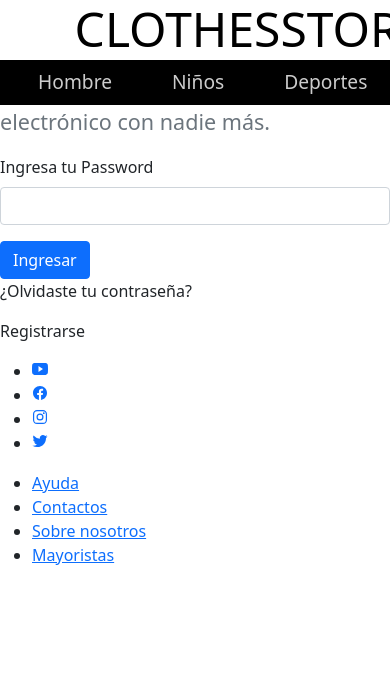
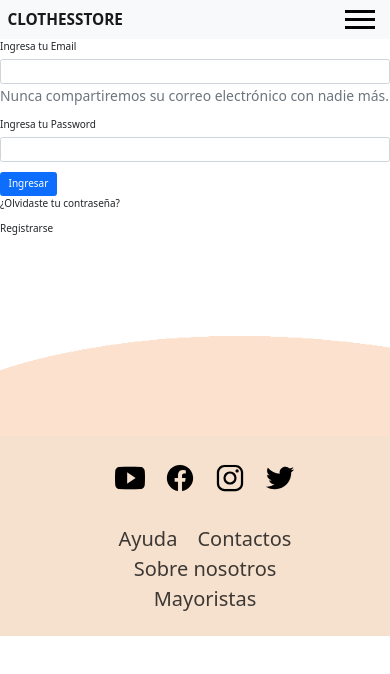
Before and after one commit to AdrianRivadera/Clothes-store, a website: page login.html in a window 390 px wide. Drawn offline with nearby package versions, Linux system fonts and the light colour scheme.

Commit message:
Aplico sass a header y footer

```diff
--- a/css/backup.css
+++ b/css/backup.css
@@ -959,7 +959,7 @@ footer .ola{
 
 /*--------------------------------------------*/
 
-/*login*/
+/* n*/
 
 .login-main-container{
         width: 100%;
--- a/login.html
+++ b/login.html
@@ -55,7 +55,7 @@
 
         <nav class="navbar navbar-expand-lg navbar-light bg-light 	.d-none .d-sm-block">
             <div class="container-fluid">
-              <a class="navbar-brand" href="./index.html">CLOTHESSTORE</a>
+              <a class="navbar-brand fs-3 fw-bolder" href="./index.html">CLOTHESSTORE</a>
               <button class="navbar-toggler collapsed" type="button" data-bs-toggle="collapse" data-bs-target="#navbarSupportedContent" aria-controls="navbarSupportedContent" aria-expanded="false" aria-label="Toggle navigation">
                 <span class="toggler-icon top-bar"></span>
                 <span class="toggler-icon middle-bar"></span>
--- a/scss/base/_estilosGenerales.scss
+++ b/scss/base/_estilosGenerales.scss
@@ -2,3 +2,6 @@
     margin: 0;
     padding: 0;
 }
+html{
+    font-size: 62.5%;
+}
--- a/scss/base/_variables.scss
+++ b/scss/base/_variables.scss
@@ -3,6 +3,6 @@
 $bg-color-general: white;
 $bg-color-footer: #f5e1ce;
 $bg-color-secundary: black;
-$font-size-big: 3rem;
-$font-size-middle: 1.8rem;
-$font-size-small: 1.2rem
+$font-size-big: 4rem;
+$font-size-middle: 2.2rem;
+$font-size-small: 1.8rem
--- /dev/null
+++ b/scss/components/_footer.scss
@@ -0,0 +1,68 @@
+@import '../base/estilosGenerales';
+@import '../base/variables';
+
+footer{
+    position: relative;
+    width: 100%;
+    height: 200px;
+    background-color: #f5e1ce;
+    min-height: 100px;
+    margin-top: 200px;
+    padding: 20px 50px;
+    display: flex;
+    justify-content: center;
+    align-items: center;
+    flex-direction: column;
+    .social-icon,
+    .menu{
+        position: relative;
+        display: flex;
+        justify-content: center;
+        align-items: center;
+        margin: 10px 0;
+        flex-wrap: wrap;
+        li,
+        li{
+            list-style: none;
+        }
+    }
+    .social-icon{
+        li{
+            a{
+                font-size: 3rem;
+                color: rgb(0, 0, 0);
+                margin: 0 10px;
+                display: inline-block;
+                transition: .5s;
+            }
+            a:hover{
+                transform: translateY(-10px);
+            }
+        }
+    }
+    .menu{
+        li{
+            a{
+                font-size: 2rem;
+                color: rgb(0, 0, 0);
+                margin: 0 10px;
+                display: inline-block;
+                transition: .5s;
+                text-decoration: none;
+                opacity: 0.75;
+            }
+            a:hover{
+                opacity: 1;
+            }
+        }
+    }
+    .ola{
+        position: absolute;
+        top: -100px;
+        left: 0;
+        width: 100%;
+        height: 100px;
+        background: url(../img/wave.png);
+        background-size: 1000px 100px;
+    }
+}
--- a/scss/components/_header.scss
+++ b/scss/components/_header.scss
@@ -1,9 +1,7 @@
 @import '../base/estilosGenerales';
 @import '../base/variables';
 
-.navbar {
-    display: none;
-}
+
 
 header{
     .main-container-header{
@@ -49,7 +47,7 @@ header{
                             list-style: none;
                             a{
                                 color: black;
-                                font-size: 1.4rem;
+                                font-size: 2rem;
                                 text-decoration: none;
                                 .buy{
                                     width: 25px;
@@ -95,3 +93,99 @@ header{
         }
     }
 }
+
+.navbar-toggler{
+    border: 0;
+}
+.navbar-toggler:focus{
+    outline: none;
+    box-shadow: none;
+    border: 0;
+}
+.navbar-toggler:active{
+    outline: none;
+    box-shadow: none;
+    border: 0;
+}
+.navbar-toggler{
+    .toggler-icon:focus{
+        outline: none;
+        box-shadow: none;
+        border: 0;
+    }
+}
+.navbar-toggler{
+    .toggler-icon{
+        width: 30px;
+        height: 3px;
+        background-color: #e74c3c;
+        display: block;
+        transition: all 0.2s;
+    }
+}
+.navbar-toggler{
+    .middle-bar{
+        margin: 5px auto;
+        opacity: 0;
+        filter: alpha(opacity=0);
+    }
+}
+.navbar-toggler{
+    .top-bar{
+        transform: rotate(45deg);
+        transform-origin: 10% 10%;
+    }
+}
+.navbar-toggler{
+    .bottom-bar{
+            transform: rotate(-45deg);
+            transform-origin: 10% 90%;
+    }
+}
+.navbar-toggler.collapsed{
+    .top-bar{
+        transform: rotate(0);
+    }
+}
+.navbar-toggler.collapsed{
+    .middle-bar{
+        opacity: 1;
+        filter: alpha(opacity=100);
+    }
+}
+.navbar-toggler.collapsed{
+    .bottom-bar{
+        transform: rotate(0);
+    }
+}
+.navbar-toggler.collapsed{
+    .toggler-icon{
+        background-color: $bg-color-secundary;
+    }
+}
+.navbar-collapse{
+    .navbar-nav{
+        margin-top: 20px;
+        .nav-item{
+            margin: 10px auto 10px auto;
+        }
+    }
+}
+
+
+
+
+
+
+
+
+
+
+
+
+
+@media(max-width: 1320px){
+    .main-container-header{
+        display: none;
+    }
+}
--- a/scss/style.scss
+++ b/scss/style.scss
@@ -2,4 +2,5 @@
 
 @import '../scss/base/estilosGenerales';
 @import '../scss/base/variables';
-@import '../scss/components/header'
+@import '../scss/components/header';
+@import '../scss/components/footer';
```
Also changed, not shown: css/style.css, 1 other file.
